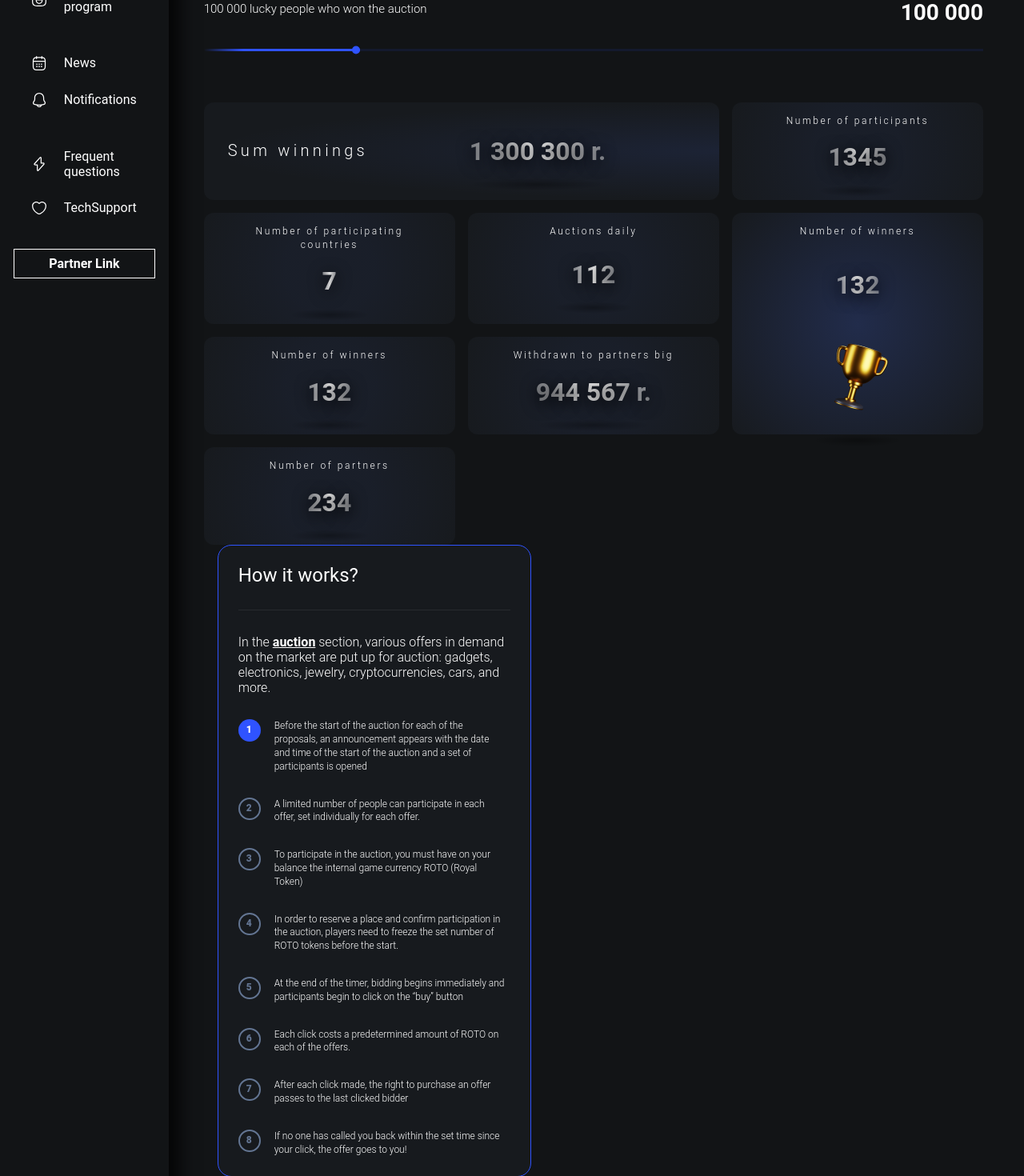
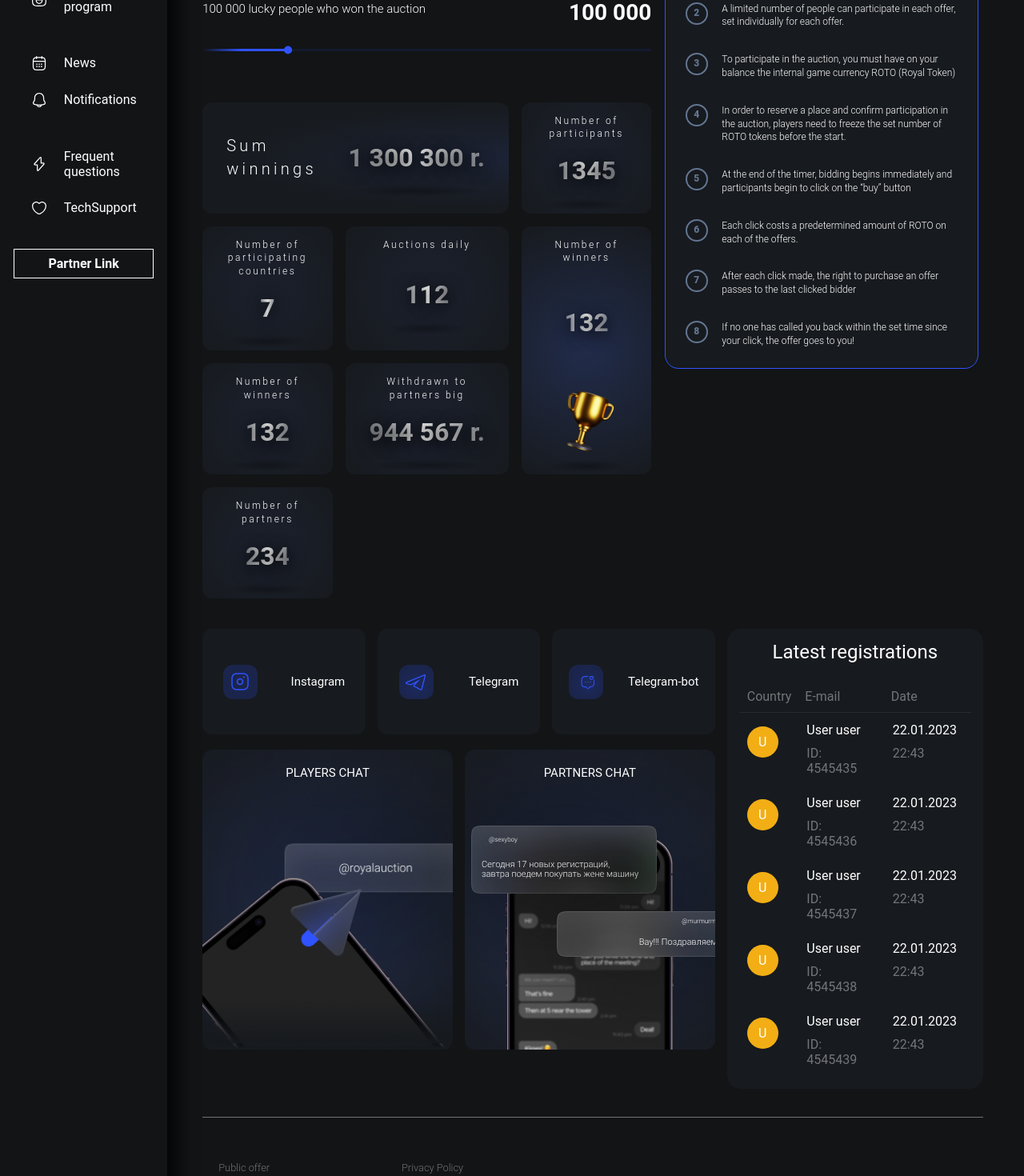
Before and after one commit to competitivebidding/frontend, a React (Vite) app: page / in a window 1280 px wide. Shown: the part 380-1850 px from the top of the page at 80% size. Built offline with nearby package versions, Linux system fonts and the light colour scheme.

Commit message:
Адаптив до 650px +-ok

```diff
--- a/src/pages/pageMain/MainBottom/Chats/Chats.scss
+++ b/src/pages/pageMain/MainBottom/Chats/Chats.scss
@@ -29,5 +29,18 @@
 			object-fit: cover;
 			object-position: top;
 		}
+
+
+	}
+
+	@media (max-width:600px) {
+		flex-wrap: wrap;
+
+		.chat {
+			width: 100%;
+			margin-right: 1em;
+		}
+
+
 	}
 }
--- a/src/pages/pageMain/MainBottom/MainBottom.scss
+++ b/src/pages/pageMain/MainBottom/MainBottom.scss
@@ -10,4 +10,8 @@
 		display: grid;
 	}
 
+	@media (max-width:900px) {
+		grid-template-columns: 1fr;
+	}
+
 }
--- a/src/pages/pageMain/MainTop/MainTop.scss
+++ b/src/pages/pageMain/MainTop/MainTop.scss
@@ -1,17 +1,29 @@
 .main-top {
-	// display: grid;
-	// grid-template-areas:
-	// 	"royalAction . howItWorks"
-	// 	"mission mission howItWorks"
-	// 	"stats . howItWorks";
 	display: flex;
 	flex-wrap: wrap;
 	color: #ffffff;
 
 	.top__column1 {
 		flex: 1 1 60%;
+
+		@media (max-width: 1340px) {
+			flex: 1 1 50%;
+	  }
 	}
+
 	.top__column2 {
-		flex: 1 1 auto;
+		flex: 1 1 40%;
+
+		@media (max-width: 1340px) {
+			flex: 1 1 35%;
+	  }
+
+	  @media (max-width: 1150px) {
+			flex: 1 1 100%;
+	  }
+	}
+
+	@media screen {
+
 	}
 }
--- a/src/pages/pageMain/MainTop/Mission/Mission.scss
+++ b/src/pages/pageMain/MainTop/Mission/Mission.scss
@@ -1,7 +1,6 @@
 .main__mission {
 	margin-top: 25px;
 
-	grid-area: mission;
 
 	.mission__title {
 		font-weight: 600;
--- a/src/pages/pageMain/MainTop/ProgressList/ListItem/ListItem.scss
+++ b/src/pages/pageMain/MainTop/ProgressList/ListItem/ListItem.scss
@@ -38,7 +38,6 @@
 		display: block;
 		font-size: 12px;
 		line-height: 140%;
-		max-width: 290px;
 		&::before {
 			content: "";
 			position: absolute;
--- a/src/pages/pageMain/MainTop/ProgressList/ProgressList.scss
+++ b/src/pages/pageMain/MainTop/ProgressList/ProgressList.scss
@@ -1,5 +1,4 @@
 .main__howItWorks {
-	grid-area: howItWorks;
 	margin-left: 17px;
 
 	max-width: 392px;
@@ -29,4 +28,9 @@
 			font-weight: bold;
 		}
 	}
+
+	@media (max-width:1150px) {
+		margin: 2em 0 0 0;
+		max-width: 100%;
+	}
 }
--- a/src/pages/pageMain/MainTop/RoyalAction/RoyalAction.scss
+++ b/src/pages/pageMain/MainTop/RoyalAction/RoyalAction.scss
@@ -1,5 +1,4 @@
 .main__royalAction {
-	grid-area: royalAction;
 	position: relative;
 	height: 233px;
 	padding: 31px 0 38px 36px;
--- a/src/pages/pageMain/MainTop/Stats/Stats.scss
+++ b/src/pages/pageMain/MainTop/Stats/Stats.scss
@@ -1,9 +1,7 @@
 .main__stats {
 	width: 100%;
-	// min-width: 66.666%;
-	grid-area: stats;
 
-	margin: 64px -14px 0 0;
+	margin: 64px 0 0 0;
 	display: grid;
 	grid-template-columns: repeat(3, 1fr);
 	grid-gap: 1em;
--- a/src/pages/pageMain/MainTop/Stats/StatsItem/StatsItem.scss
+++ b/src/pages/pageMain/MainTop/Stats/StatsItem/StatsItem.scss
@@ -89,7 +89,7 @@
 	.stats__image::after {
 		content: "";
 		position: absolute;
-		bottom: -30px;
+		bottom: -12px;
 		left: 50%;
 		-webkit-transform: translateX(-50%);
 		transform: translateX(-50%);
```
